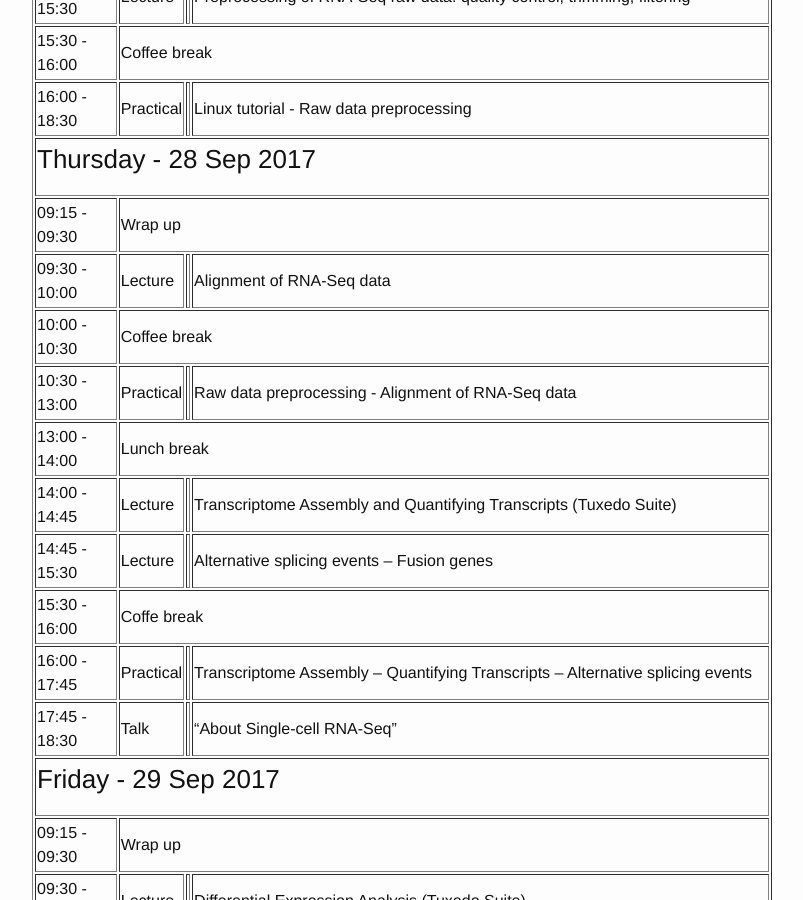
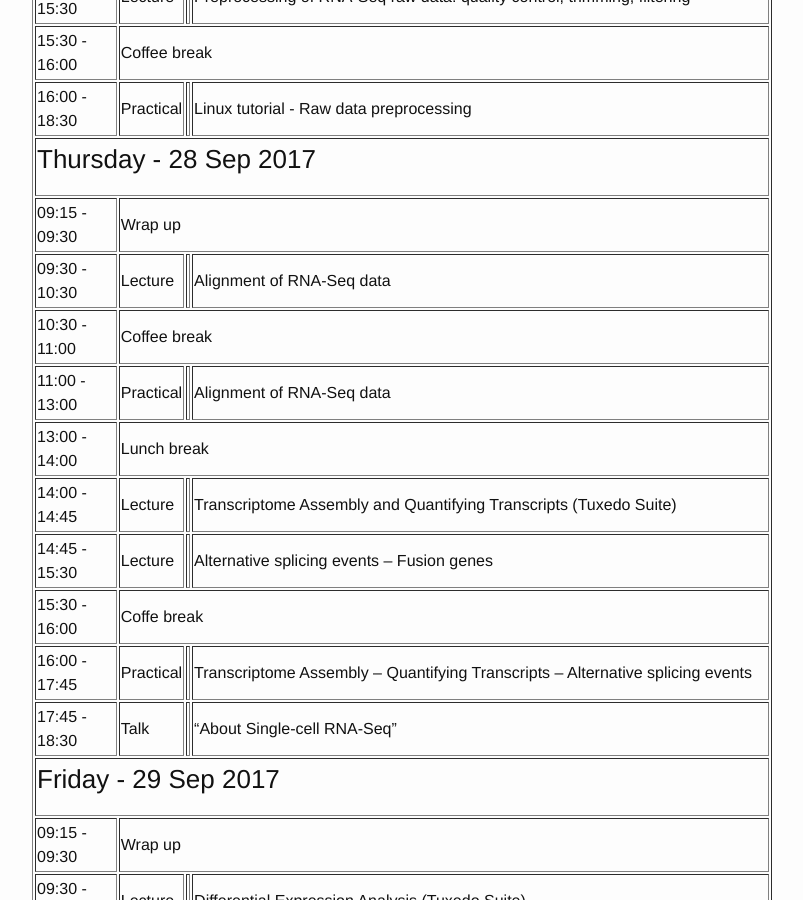
Before and after one commit to ELIXIR-IIB-training/website, a Jekyll site: the page built from _posts/2017-09-27-RNA-seq-Salerno.md, in a window 1280 px wide and 900 px high, scrolled down 3325 px. Shown: the whole window, without its empty margins (238-1041 px from the left). Built offline with Jekyll 4.4.1, drawn with Linux system fonts in a browser that asks for light colours.

Commit message:
Programme update

```diff
--- a/_posts/2017-09-27-RNA-seq-Salerno.md
+++ b/_posts/2017-09-27-RNA-seq-Salerno.md
@@ -163,20 +163,20 @@ A basic understanding of molecular biology and transcriptomics is assumed. A bas
    <td colspan="3" height="50"> Wrap up </td>
 </tr>
 <tr>
-  <td height="50">09:30 - 10:00</td>
+  <td height="50">09:30 - 10:30</td>
   <td height="50">Lecture</td>
   <td height="50"></td>
   <td height="50">Alignment of RNA-Seq data</td>
 </tr>
 <tr>
-   <td height="50">10:00 - 10:30</td>
+   <td height="50">10:30 - 11:00</td>
    <td colspan="3" height="50">Coffee break</td>
 </tr>
 <tr>
-   <td height="50">10:30 - 13:00</td>
+   <td height="50">11:00 - 13:00</td>
    <td height="50">Practical</td>
    <td height="50"></td>
-   <td height="50"> Raw data preprocessing - Alignment of RNA-Seq data</td>
+   <td height="50">Alignment of RNA-Seq data</td>
 </tr>
 <tr>
    <td height="50">13:00 - 14:00</td>
```
